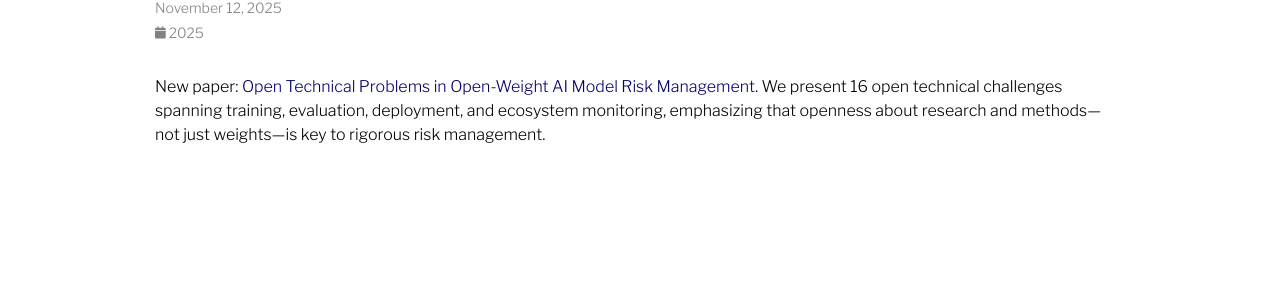
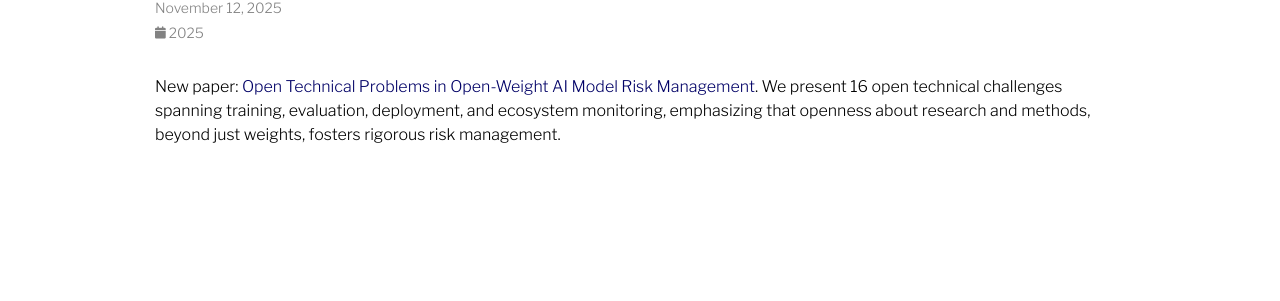
Before and after one commit to evijit/evijit.github.io, a Jekyll site: the page built from _news/announcement_71.md, in a window 1280 px wide. Shown: the part 164-465 px from the top of the page. Built offline with Jekyll 4.4.1, drawn with Linux system fonts in a browser that asks for light colours; nearby versions of some CDN libraries; comment, search, counter and statistics services are not loaded; a style sheet for code colours, icons or effects is not loaded.

Commit message:
Add fixes

```diff
--- a/_news/announcement_71.md
+++ b/_news/announcement_71.md
@@ -5,4 +5,4 @@ inline: true
 related_posts: false
 ---
 
-New paper: [Open Technical Problems in Open-Weight AI Model Risk Management](https://papers.ssrn.com/sol3/papers.cfm?abstract_id=5705186). We present 16 open technical challenges spanning training, evaluation, deployment, and ecosystem monitoring, emphasizing that openness about research and methods—not just weights—is key to rigorous risk management.
+New paper: [Open Technical Problems in Open-Weight AI Model Risk Management](https://papers.ssrn.com/sol3/papers.cfm?abstract_id=5705186). We present 16 open technical challenges spanning training, evaluation, deployment, and ecosystem monitoring, emphasizing that openness about research and methods, beyond just weights, fosters rigorous risk management.
```
Also changed, not shown: 1 other file.
